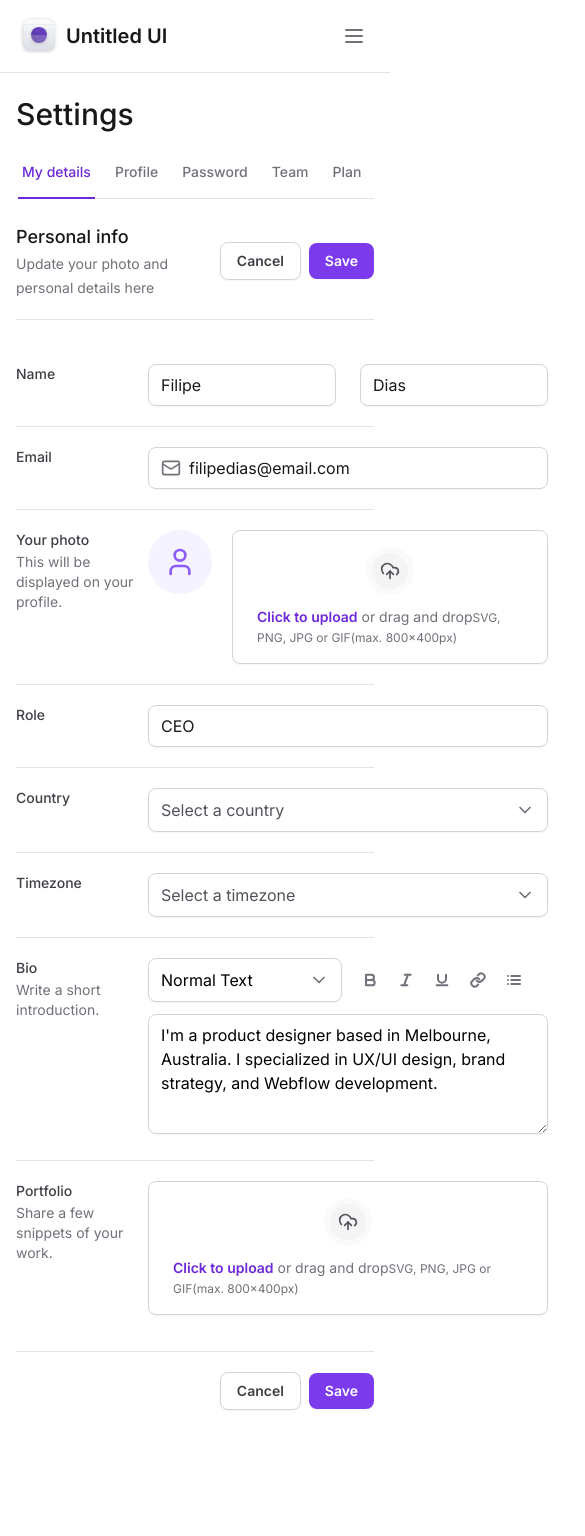
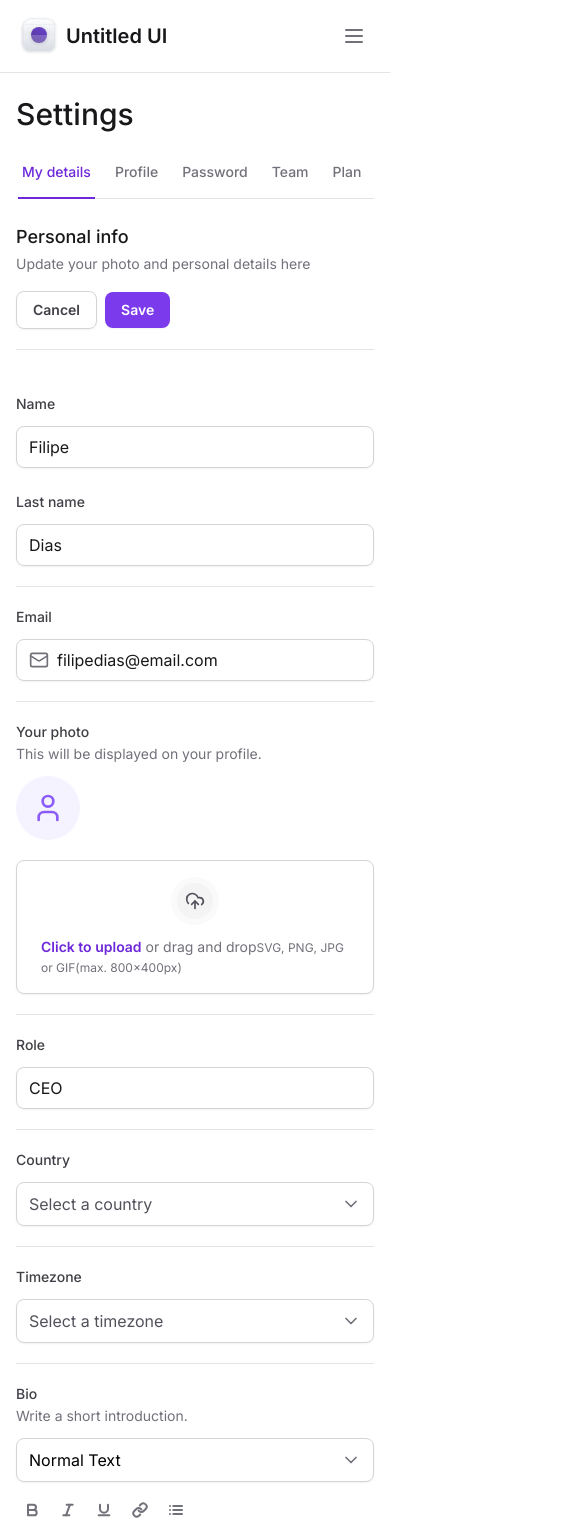
Before and after one commit to jfilipedias/tailwind-next, a Next.js app: page / in a window 390 px wide. Shown: the top 1536 px of the page, 585 px wide, since content can reach past the window. Before the commit the page ends 1458 px from the top, so only its background shows below. Built offline with nearby package versions, Linux system fonts and the light colour scheme.

Commit message:
feat: Adds responsiveness to form

```diff
--- a/src/app/page.tsx
+++ b/src/app/page.tsx
@@ -14,7 +14,7 @@
 			<SettingsTabs />
 
 			<div className="flex flex-col">
-				<div className="flex items-center justify-between border-b border-zinc-200 pb-5">
+				<div className="flex flex-col justify-between gap-4 border-b border-zinc-200 pb-5 lg:flex-row lg:items-center">
 					<div className="space-y-1">
 						<h2 className="text-lg font-medium text-zinc-900">Personal info</h2>
 						<span className="text-sm text-zinc-500">
@@ -36,7 +36,7 @@
 					id="settings"
 					className="mt-6 flex w-full flex-col divide-y divide-zinc-200"
 				>
-					<div className="grid grid-cols-form gap-3 py-5">
+					<div className="flex flex-col gap-3 py-5 lg:grid lg:grid-cols-form">
 						<label
 							htmlFor="firstName"
 							className="text-sm font-medium text-zinc-700"
@@ -44,18 +44,27 @@
 							Name
 						</label>
 
-						<div className="grid grid-cols-2 gap-6">
+						<div className="flex flex-col gap-6 lg:grid lg:grid-cols-2">
 							<Input.Root>
 								<Input.Field id="firstName" type="text" defaultValue="Filipe" />
 							</Input.Root>
 
-							<Input.Root>
-								<Input.Field type="text" defaultValue="Dias" />
-							</Input.Root>
+							<div className="flex flex-col gap-3">
+								<label
+									htmlFor="lastName"
+									className="text-sm font-medium text-zinc-700 lg:sr-only"
+								>
+									Last name
+								</label>
+
+								<Input.Root>
+									<Input.Field id="lastName" type="text" defaultValue="Dias" />
+								</Input.Root>
+							</div>
 						</div>
 					</div>
 
-					<div className="grid grid-cols-form gap-3 py-5">
+					<div className="flex flex-col gap-3 py-5 lg:grid lg:grid-cols-form">
 						<label
 							htmlFor="email"
 							className="text-sm font-medium text-zinc-700"
@@ -73,7 +82,7 @@
 						</Input.Root>
 					</div>
 
-					<div className="grid grid-cols-form gap-3 py-5">
+					<div className="flex flex-col gap-3 py-5 lg:grid lg:grid-cols-form">
 						<label
 							htmlFor="photo"
 							className="text-sm font-medium text-zinc-700"
@@ -84,7 +93,7 @@
 							</span>
 						</label>
 
-						<FileInput.Root className="flex items-start gap-5">
+						<FileInput.Root className="flex flex-col gap-5 lg:flex-row lg:items-start">
 							<FileInput.ImagePreview />
 							<FileInput.Trigger>
 								<span className="text-xs">
@@ -95,7 +104,7 @@
 						</FileInput.Root>
 					</div>
 
-					<div className="grid grid-cols-form gap-3 py-5">
+					<div className="flex flex-col gap-3 py-5 lg:grid lg:grid-cols-form">
 						<label htmlFor="role" className="text-sm font-medium text-zinc-700">
 							Role
 						</label>
@@ -105,7 +114,7 @@
 						</Input.Root>
 					</div>
 
-					<div className="grid grid-cols-form gap-3 py-5">
+					<div className="flex flex-col gap-3 py-5 lg:grid lg:grid-cols-form">
 						<label
 							htmlFor="country"
 							className="text-sm font-medium text-zinc-700"
@@ -119,7 +128,7 @@
 						</Select.Root>
 					</div>
 
-					<div className="grid grid-cols-form gap-3 py-5">
+					<div className="flex flex-col gap-3 py-5 lg:grid lg:grid-cols-form">
 						<label
 							htmlFor="timezone"
 							className="text-sm font-medium text-zinc-700"
@@ -135,7 +144,7 @@
 						</Select.Root>
 					</div>
 
-					<div className="grid grid-cols-form gap-3 py-5">
+					<div className="flex flex-col gap-3 py-5 lg:grid lg:grid-cols-form">
 						<label htmlFor="bio" className="text-sm font-medium text-zinc-700">
 							Bio
 							<span className="mt-0.5 block text-sm font-normal text-zinc-500">
@@ -144,7 +153,7 @@
 						</label>
 
 						<div className="space-y-3">
-							<div className="grid grid-cols-2 gap-3">
+							<div className="flex flex-col gap-3 lg:grid lg:grid-cols-2">
 								<Select.Root defaultValue="txt">
 									<Select.Item value="txt">Normal Text</Select.Item>
 									<Select.Item value="html">HTML</Select.Item>
@@ -184,7 +193,7 @@
 						</div>
 					</div>
 
-					<div className="grid grid-cols-form gap-3 py-5">
+					<div className="flex flex-col gap-3 py-5 lg:grid lg:grid-cols-form">
 						<label
 							htmlFor="projects"
 							className="text-sm font-medium text-zinc-700"
```
